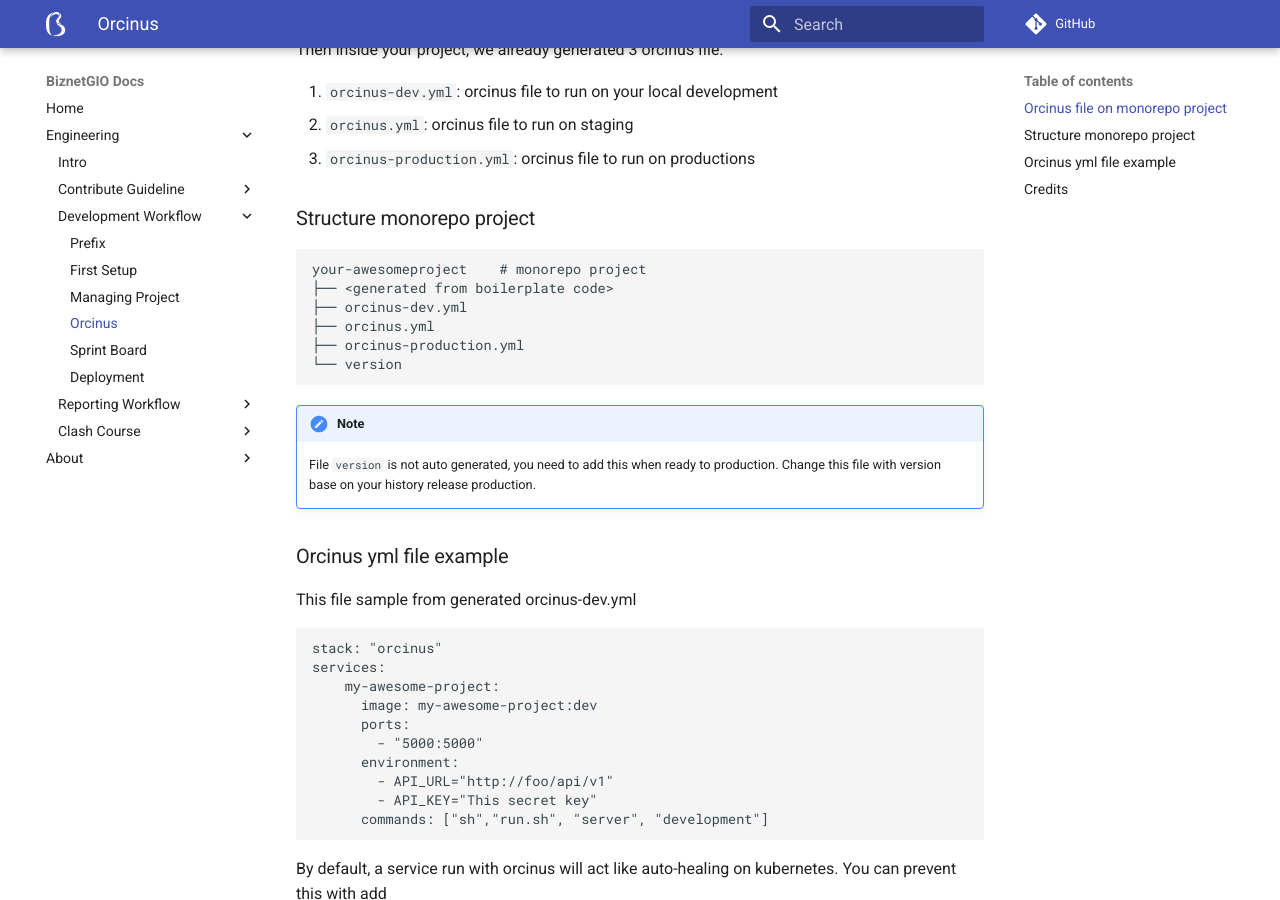
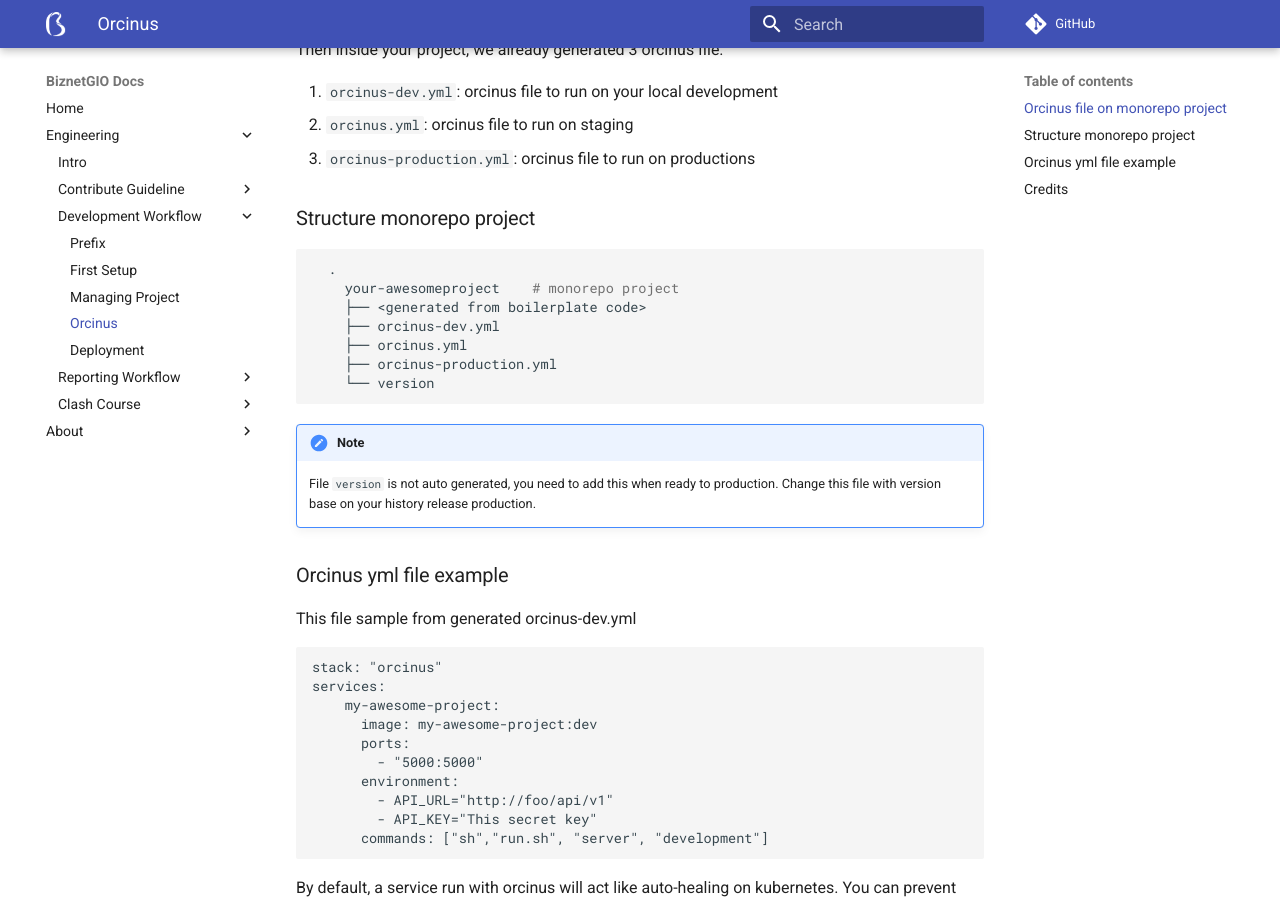
Before and after one commit to BiznetGIO/biznetgio.github.io, an MkDocs documentation site: the page built from docs/guide/bgn-dev-orcinus.md, in a window 1280 px wide and 900 px high, scrolled down 355 px. Built offline with MkDocs 1.6.1 and Material for MkDocs 9.7.7, drawn with Linux system fonts in a browser that asks for light colours; comment, search, counter and statistics services are not loaded.

Commit message:
Add: internal report guideline

````diff
--- a/docs/guide/bgn-dev-orcinus.md
+++ b/docs/guide/bgn-dev-orcinus.md
@@ -14,12 +14,15 @@ Then inside your project, we already generated 3 orcinus file.
 3. `orcinus-production.yml`: orcinus file to run on productions
 
 ### Structure monorepo project
+```bash
+  .
 	your-awesomeproject    # monorepo project
 	├── <generated from boilerplate code>
 	├── orcinus-dev.yml
 	├── orcinus.yml
 	├── orcinus-production.yml
 	└── version
+```
 
 !!! note
 	File `version` is not auto generated, you need to add this when ready to production.
--- a/mkdocs.yml
+++ b/mkdocs.yml
@@ -27,9 +27,9 @@ nav:
             - First Setup: guide/bgn-dev-initiliaze.md
             - Managing Project: guide/bgn-dev-manage-project.md
             - Orcinus: guide/bgn-dev-orcinus.md
-            - Sprint Board: guide/sprint-board.md
             - Deployment: guide/gitlab-ci.md
         - Reporting Workflow:
+            - Sprint Board: guide/sprint-board.md
             - Report: guide/reporting-workflow.md
             - Logs: guide/logger-dashboard.md
         - Clash Course:
@@ -50,6 +50,7 @@ markdown_extensions:
     - admonition
     - def_list
     - pymdownx.superfences
+    - pymdownx.emoji
     - mdx_gh_links:
         user: mkdocs
         repo: mkdocs
````
Also changed, not shown: docs/guide/reporting-workflow.md (+23 -0 lines), docs/guide/img/bot-reporting.png (added), docs/guide/img/report-md.png (added).
